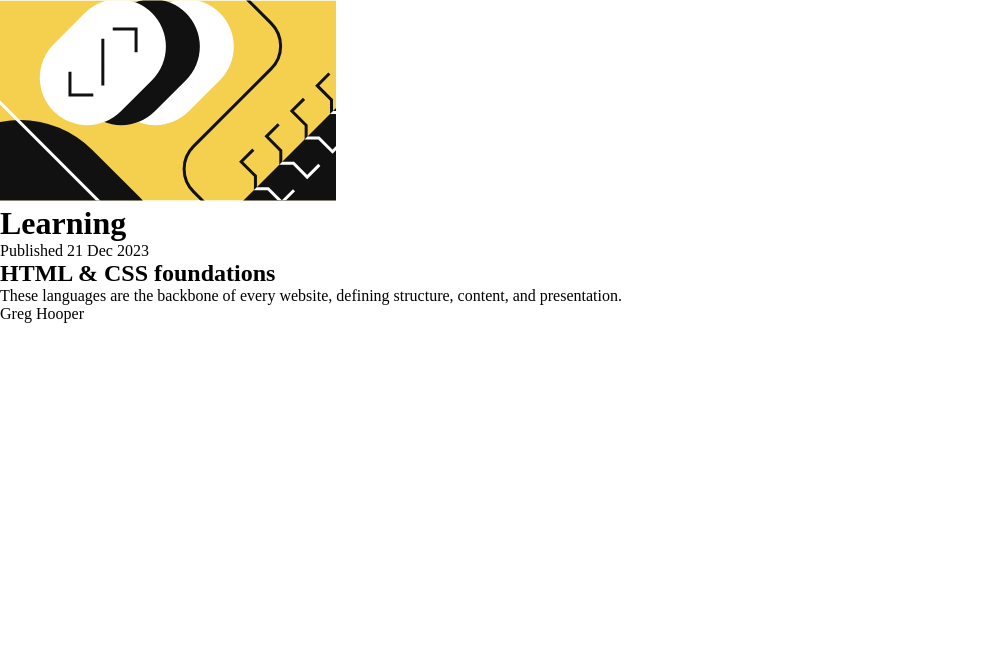
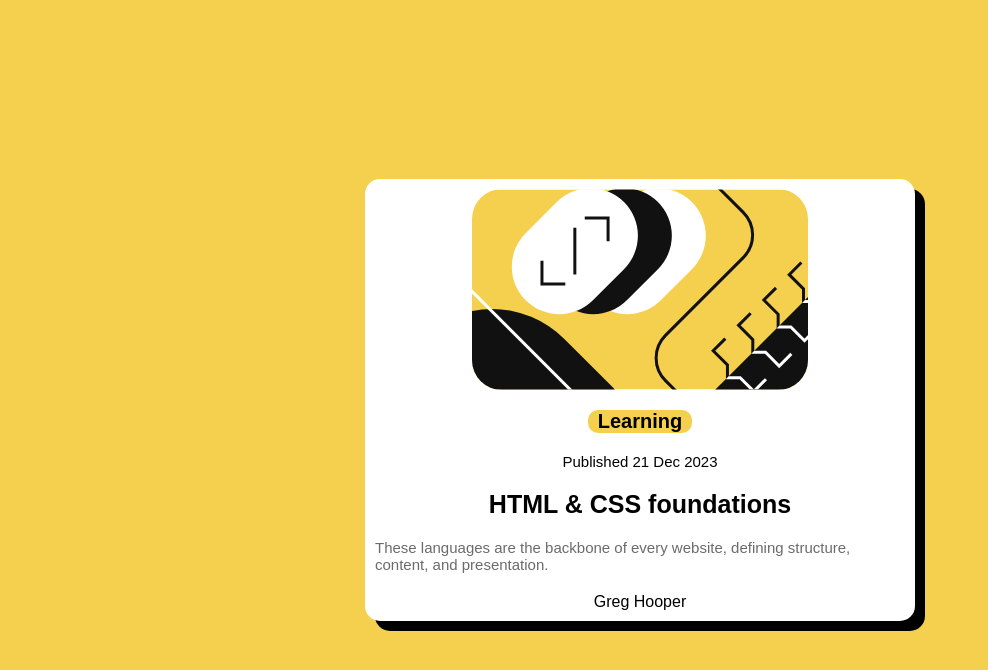
Before and after one commit to Alasow2001/Recipe-Page, a plain HTML site: page index.html in a window 1280 px wide. Shown: the whole page, without its empty margins (0-988 px from the left). Drawn offline with Linux system fonts and the light colour scheme.

Commit message:
Added styling to match up close to the finished product, making it responisve as well

```diff
--- a/styles.css
+++ b/styles.css
@@ -1,8 +1,8 @@
 :root{
-    -yellow: hsl(47, 88%, 63%);
-    -white: hsl(0, 0%, 100%);
-    -gray500: hsl(0, 0%, 42%);
-    -gray950: hsl(0, 0%, 7%);
+    --yellow: hsl(47, 88%, 63%);
+    --white: hsl(0, 0%, 100%);
+    --gray500: hsl(0, 0%, 42%);
+    --gray950: hsl(0, 0%, 7%);
 
 }
 
@@ -11,3 +11,65 @@
     margin: 0;
     padding: 0;
 }
+
+@import url(https://fonts.google.com/specimen/Figtree);
+
+body{
+    font-family: 'Figtree', sans-serif;
+    background-color: var(--yellow)
+}
+
+.container{
+    display: flex;
+    justify-content: center;
+    align-items: center;
+    height: 100vh;
+    margin: auto;
+}
+
+.card{
+    background-color: var(--white);
+    display: flex;
+    flex-direction: column;
+    justify-content: center;
+    align-items: center;
+    gap: 20px;
+    border-radius: 15px;
+    width: 550px;
+    padding: 10px;
+    box-shadow: 10px 10px black;
+}
+
+.mini-title{
+    font-size: 20px;
+    font-weight: 800;
+    padding: 0 10px;
+    border-radius: 10px;
+    background-color: var(--yellow);
+}
+
+.mini-text{
+    font-size: 15px;
+    font-weight: 500;
+}
+
+.main-title{
+    font-size: 25px;
+    font-weight: 800;
+    padding: 0 12px;
+}
+
+.text{
+    font-size: 15px;
+    font-weight: 500;
+    color: var(--gray500)
+}
+
+.card img{
+    height: 100%;
+    border-radius: 30px;
+}
+
+@media screen and (max-width: 375px) {
+
+}
```
